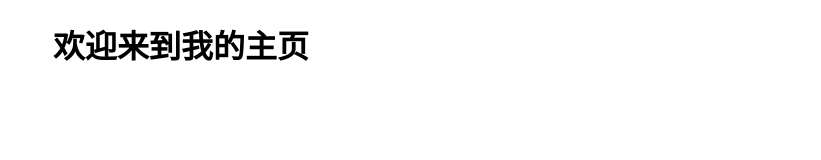
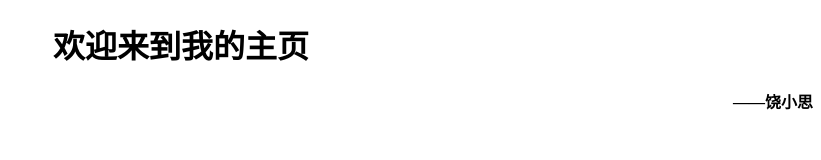
Before and after one commit to raoxiaosi/raoxiaosi.github.io, a plain HTML site: page index.html in a window 1280 px wide. Shown: the whole page, without its empty margins (459-1280 px from the left). Drawn offline with Linux system fonts and the light colour scheme.

Commit message:
修改首页
修改首页

```diff
--- a/index.html
+++ b/index.html
@@ -12,6 +12,7 @@
 <body>
 	<div>
 		<center><h1>欢迎来到我的主页</h1></center>
+		<h4 style="text-align:right;">——饶小思</h4>
 	</div>
 </body>
 </html>
```
